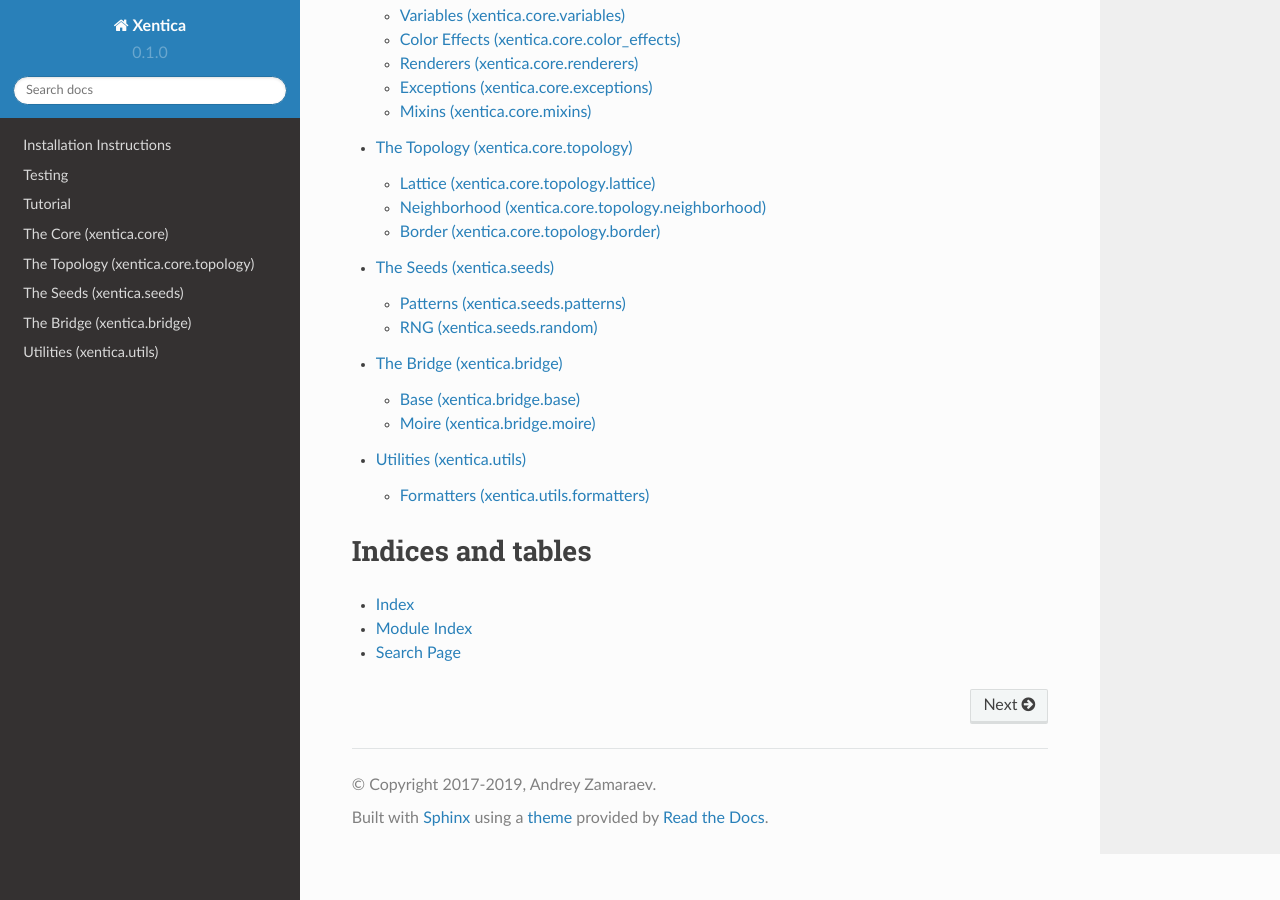
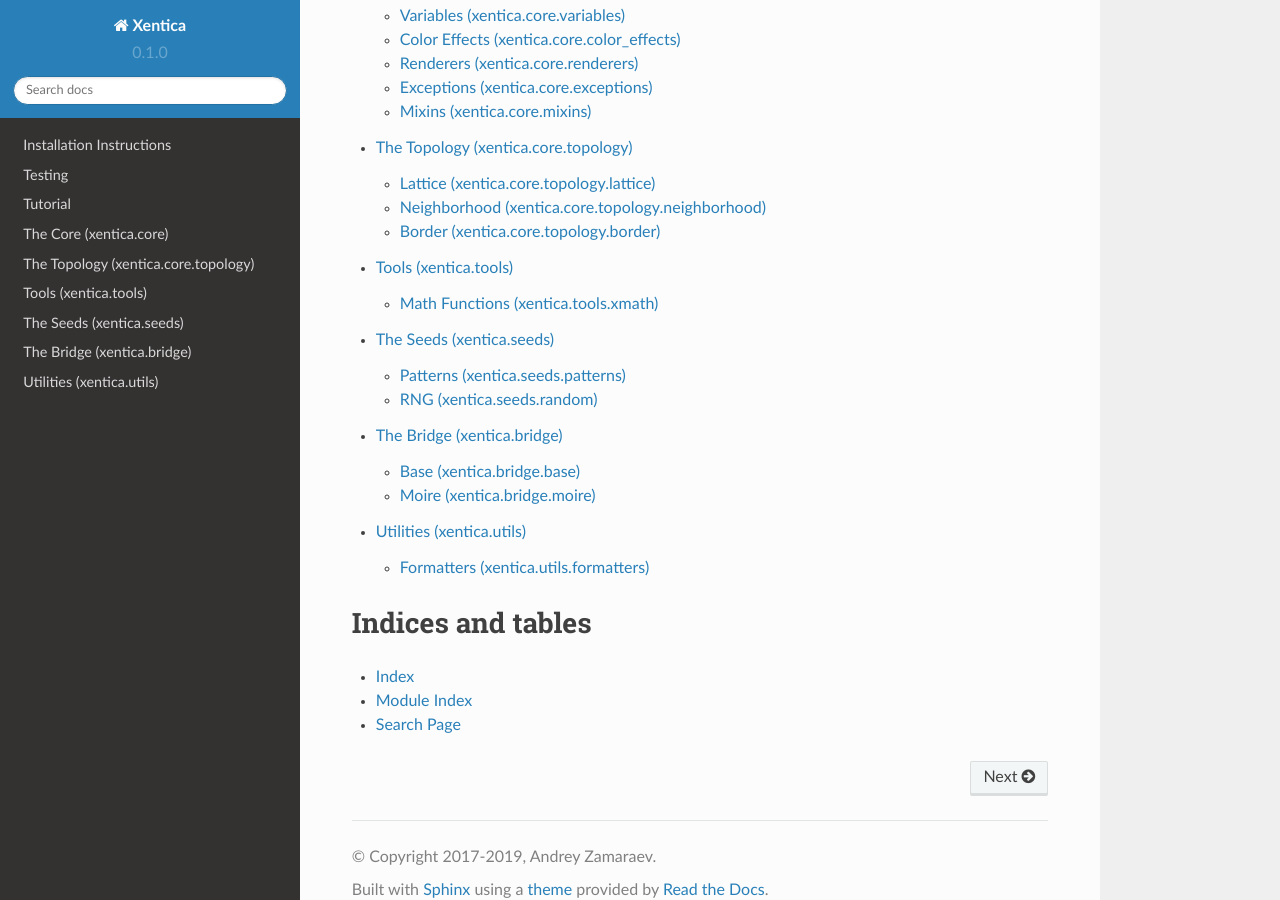
Before and after one commit to a5kin/xentica, a Sphinx documentation site: the page built from docs/index.rst, in a window 1280 px wide and 900 px high, scrolled down 1297 px. Built offline with Sphinx 7.4.7 and the Read the Docs theme 2.0.0, drawn with Linux system fonts in a browser that asks for light colours.

Commit message:
Add tools.xmath to docs (#41, #36)

```diff
--- /dev/null
+++ b/docs/api/xentica.tools.rst
@@ -0,0 +1,13 @@
+Tools (xentica\.tools)
+==========================
+
+.. automodule:: xentica.tools
+    :members:
+
+Math Functions (xentica\.tools\.xmath)
+-----------------------------------
+
+.. automodule:: xentica.tools.xmath
+    :members:
+    :undoc-members:
+    :show-inheritance:
--- a/docs/index.rst
+++ b/docs/index.rst
@@ -36,6 +36,7 @@
 
    api/xentica.core
    api/xentica.core.topology
+   api/xentica.tools
    api/xentica.seeds
    api/xentica.bridge
    api/xentica.utils
```
